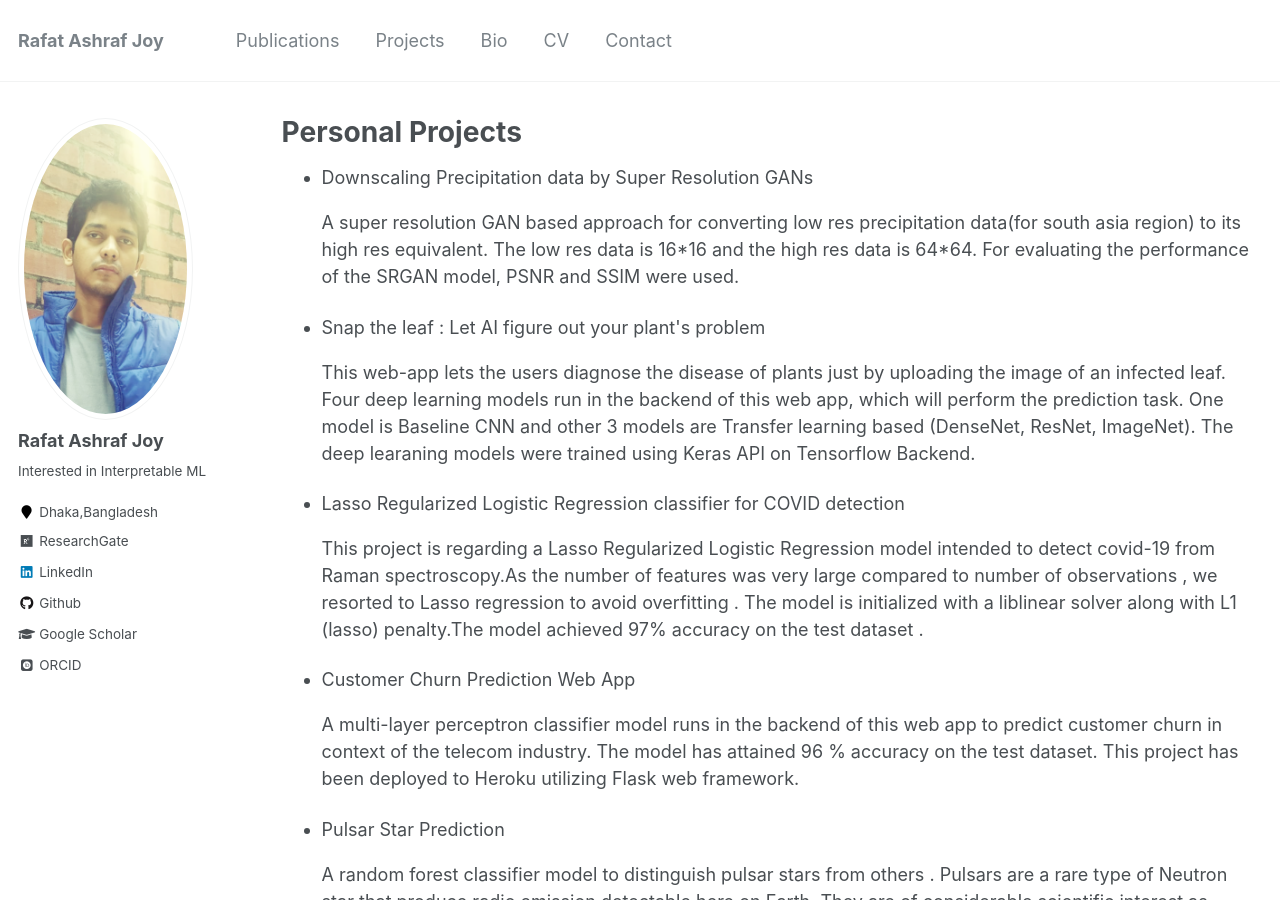
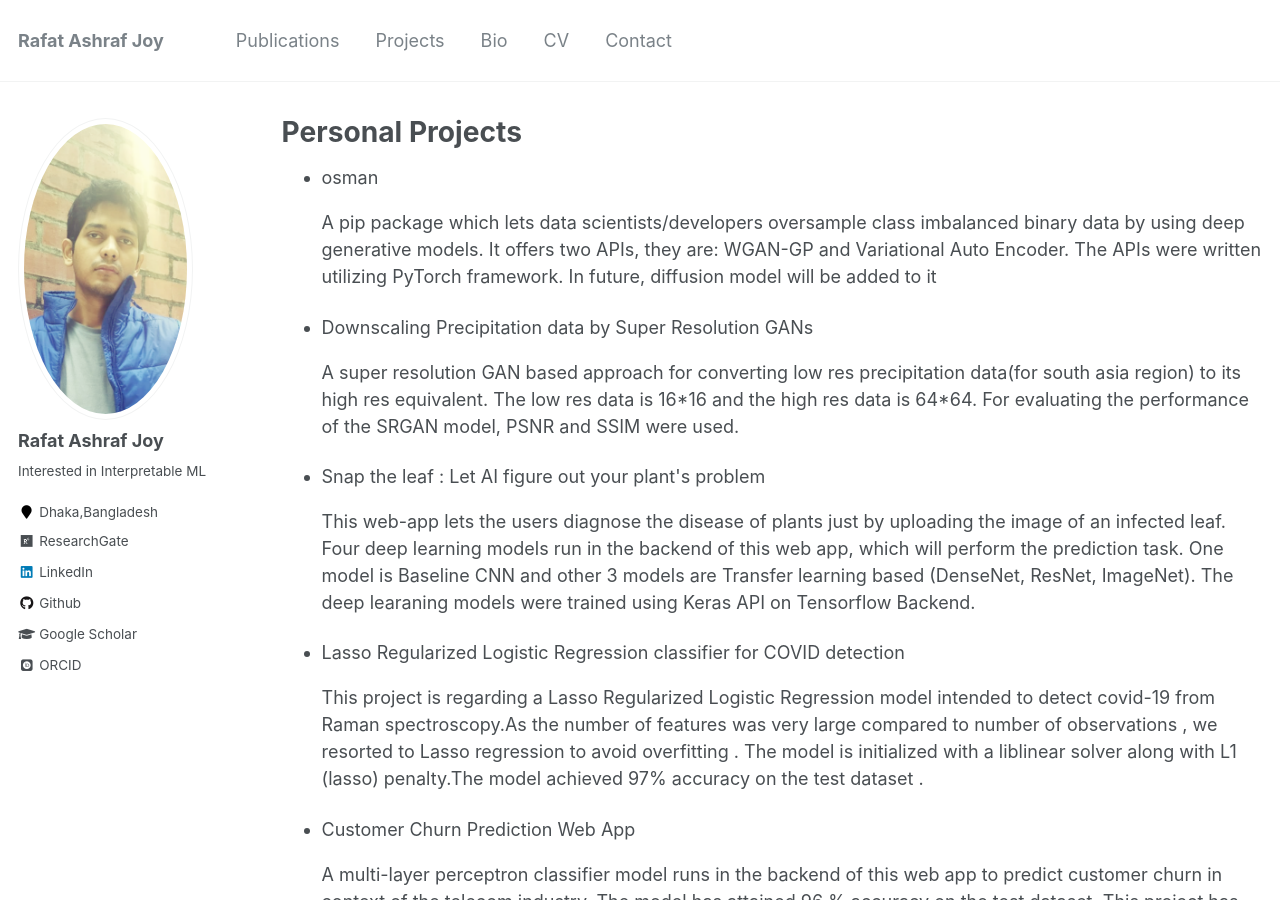
Before and after one commit to rajoy99/rajoy99.github.io, a Jekyll site: the page built from _pages/projects.html, in a window 1280 px wide and 900 px high. Built offline with Jekyll 4.4.1, drawn with Linux system fonts in a browser that asks for light colours; some web fonts are replaced.

Commit message:
projects updated

```diff
--- a/_pages/projects.html
+++ b/_pages/projects.html
@@ -17,6 +17,10 @@ author_profile: true
 
 
 <ul>
+
+<li>osman</li>
+
+<p>A pip package which lets data scientists/developers oversample class imbalanced binary data by using deep generative models. It offers two APIs, they are: WGAN-GP and Variational Auto Encoder. The APIs were written utilizing PyTorch framework. In future, diffusion model will be added to it</p>
 
 <li>Downscaling Precipitation data by Super Resolution GANs</li>
 
```
